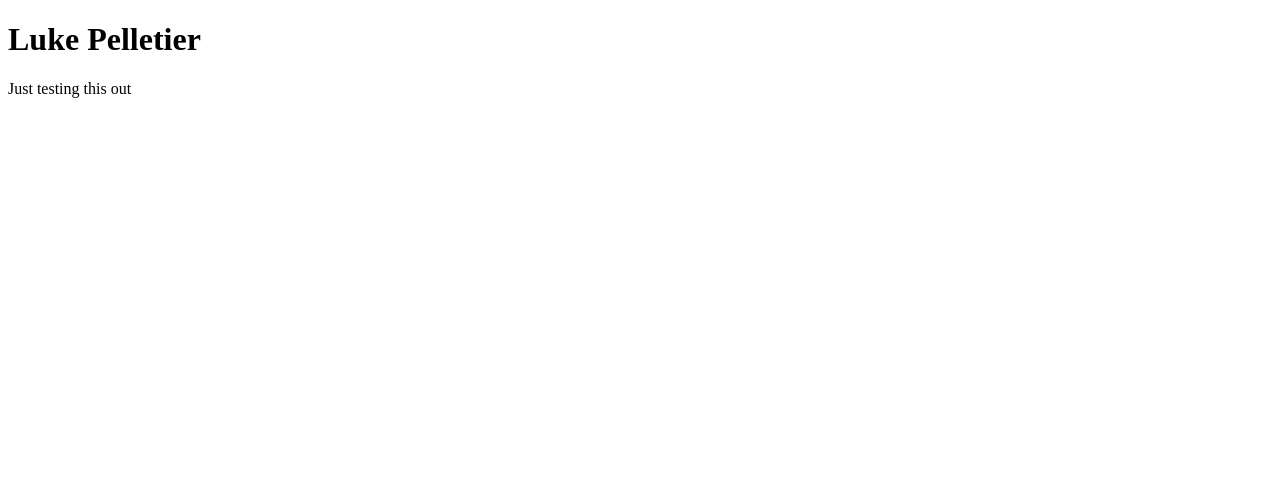
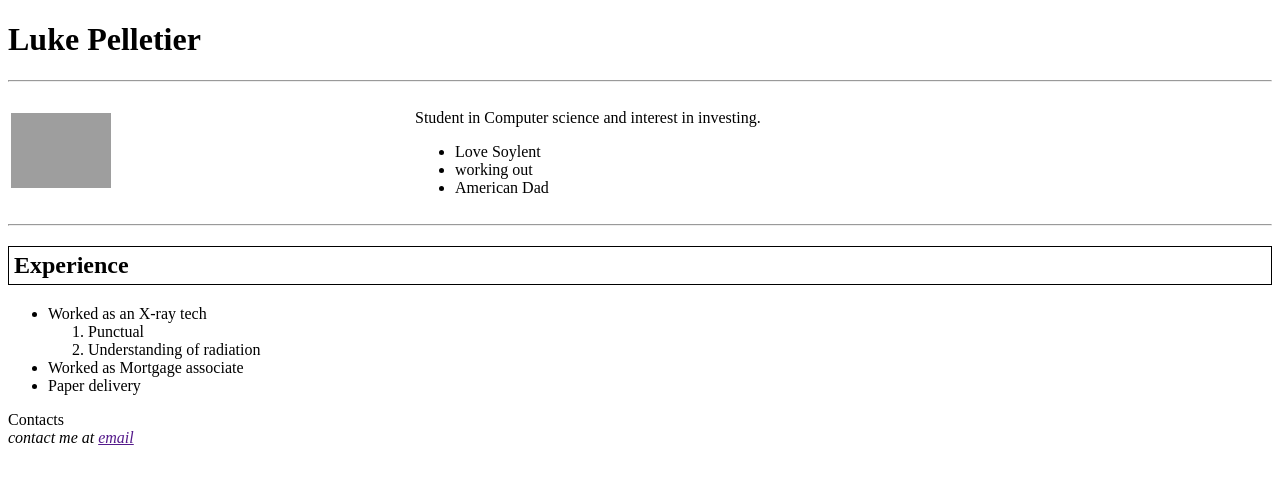
Before and after one commit to Ljpelletier/resume, a plain HTML site: page index.html in a window 1280 px wide. Drawn offline with Linux system fonts and the light colour scheme; grey boxes are pictures that could not be loaded.

Commit message:
New content

```diff
--- a/index.html
+++ b/index.html
@@ -2,10 +2,62 @@
 <html lang="en">
 <head>
     <meta charset="UTF-8">
-    <title>ABout</title>
+    <title>Luke's Resume</title>
+    <style>
+        h2 {
+        border: 1px solid black;
+        padding: 5px;
+
+
+    </style>
 </head>
 <body>
-<h1>Luke Pelletier </h1>
-<p>Just testing this out</p>
-  </body>
+<header>
+    <h1>Luke Pelletier</h1>
+</header>
+<section>
+    <hr>
+    <table>
+        <tr>
+            <td>
+                <a href="https://www.facebook.com/ljpelletier">
+                    <img src="https://i.kym-cdn.com/entries/icons/facebook/000/033/559/cover1.jpg"
+                         style="width: 25%" alt="Luke Pelletier">
+                </a>
+            </td>
+            <td>
+                <p>
+                    Student in Computer science and interest in investing.
+                <ul>
+                    <li>Love Soylent</li>
+                    <li>working out</li>
+                    <li>American Dad</li>
+                    </li></ul>
+                </p>
+
+            </td>
+        </tr>
+
+
+    </table>
+    <hr>
+    <h2>Experience</h2>
+    <ul>
+        <li>Worked as an X-ray tech</li>
+        <ol>
+            <li>Punctual</li>
+            <li>Understanding of radiation</li>
+        </ol>
+        <li>Worked as Mortgage associate</li>
+        <li>Paper delivery</li>
+    </ul>
+</section>
+<footer>
+    <div>Contacts
+        <address>contact me at <a href="">email</a></address>
+    </div>
+</footer>
+</body>
+
+
 </html>
```
